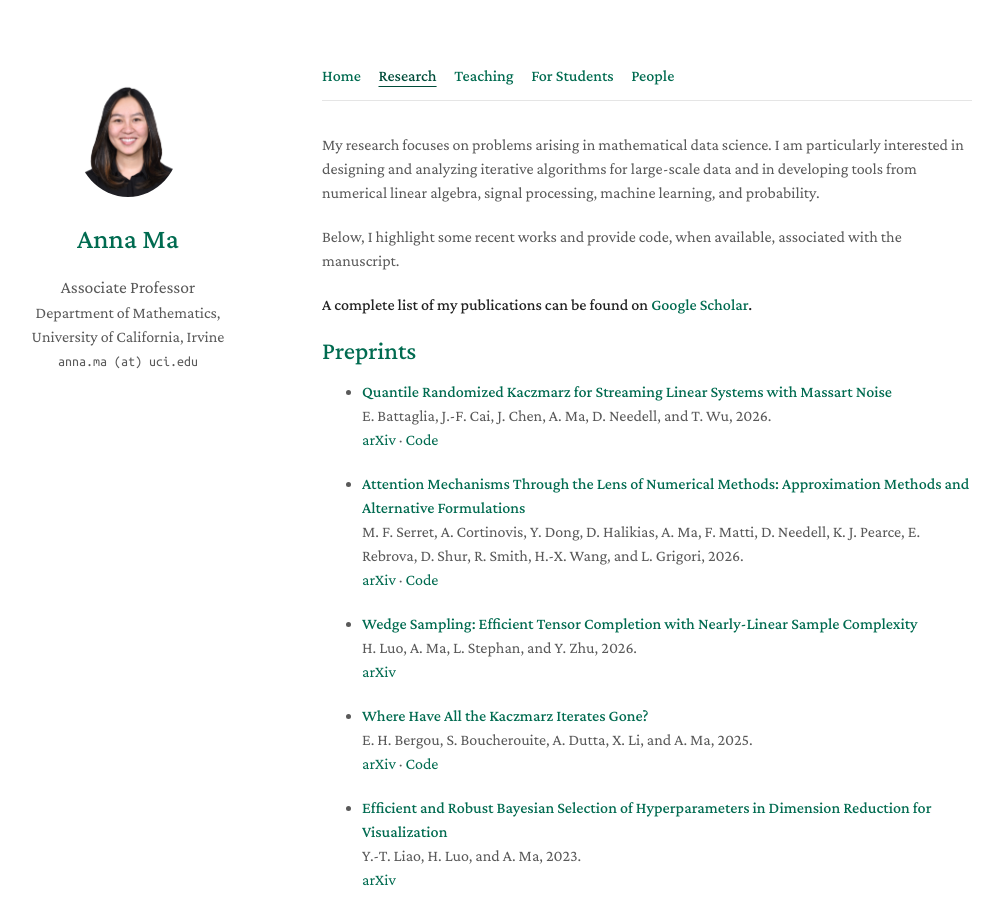
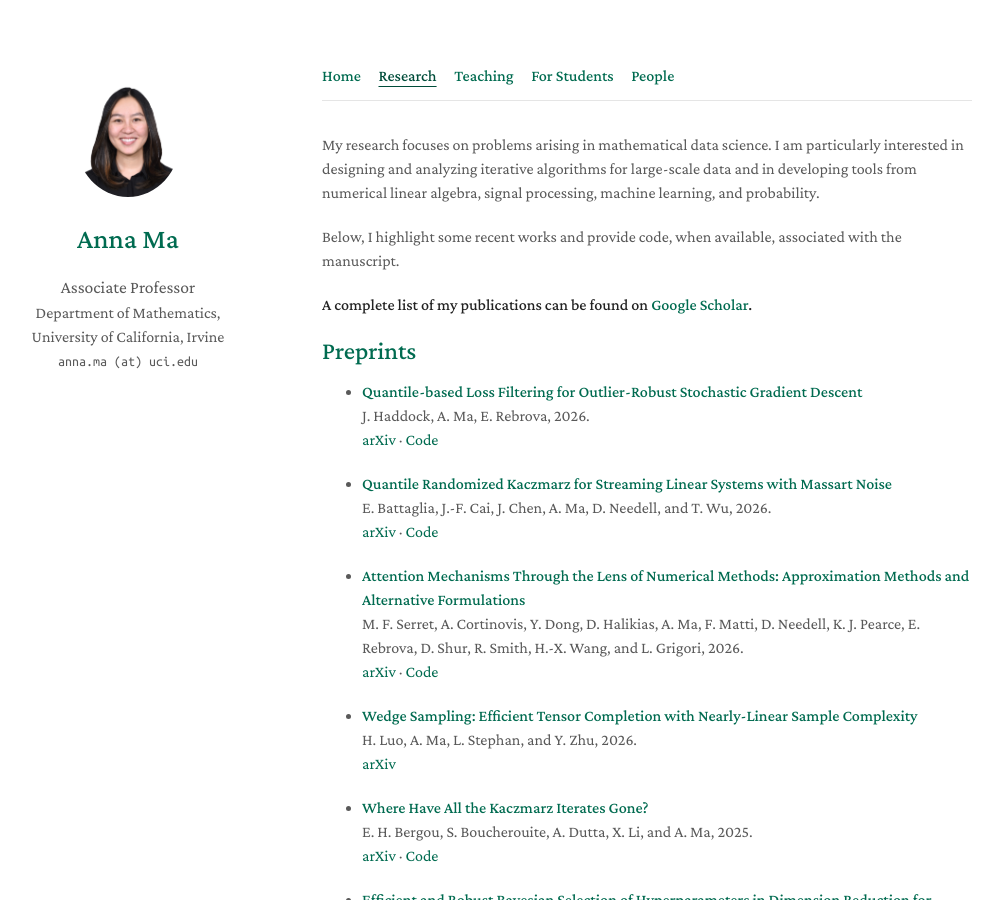
Before and after one commit to anna-math/anna-math.github.io, a Jekyll site: the page built from research.md, in a window 1280 px wide and 900 px high. Shown: the whole window, without its empty margins (148-1148 px from the left). Built offline with Jekyll 4.4.1, drawn with Linux system fonts in a browser that asks for light colours; a style sheet for code colours, icons or effects is not loaded.

Commit message:
Update research.md

```diff
--- a/research.md
+++ b/research.md
@@ -10,6 +10,10 @@ Below, I highlight some recent works and provide code, when available, associate
 **A complete list of my publications can be found on [Google Scholar](https://scholar.google.com/citations?user=o4EFl3YAAAAJ&hl=en).**
 
 ## Preprints
+
+- **[Quantile-based Loss Filtering for Outlier-Robust Stochastic Gradient Descent](https://arxiv.org/abs/2609.13040v1)**<br>
+  J. Haddock, A. Ma, E. Rebrova, 2026.<br>
+  [arXiv](https://arxiv.org/abs/2609.13040v1) · [Code](https://github.com/jamiehadd/QuantileSGD)
 
 - **[Quantile Randomized Kaczmarz for Streaming Linear Systems with Massart Noise](https://arxiv.org/abs/2608.27968)**<br>
   E. Battaglia, J.-F. Cai, J. Chen, A. Ma, D. Needell, and T. Wu, 2026.<br>
```
